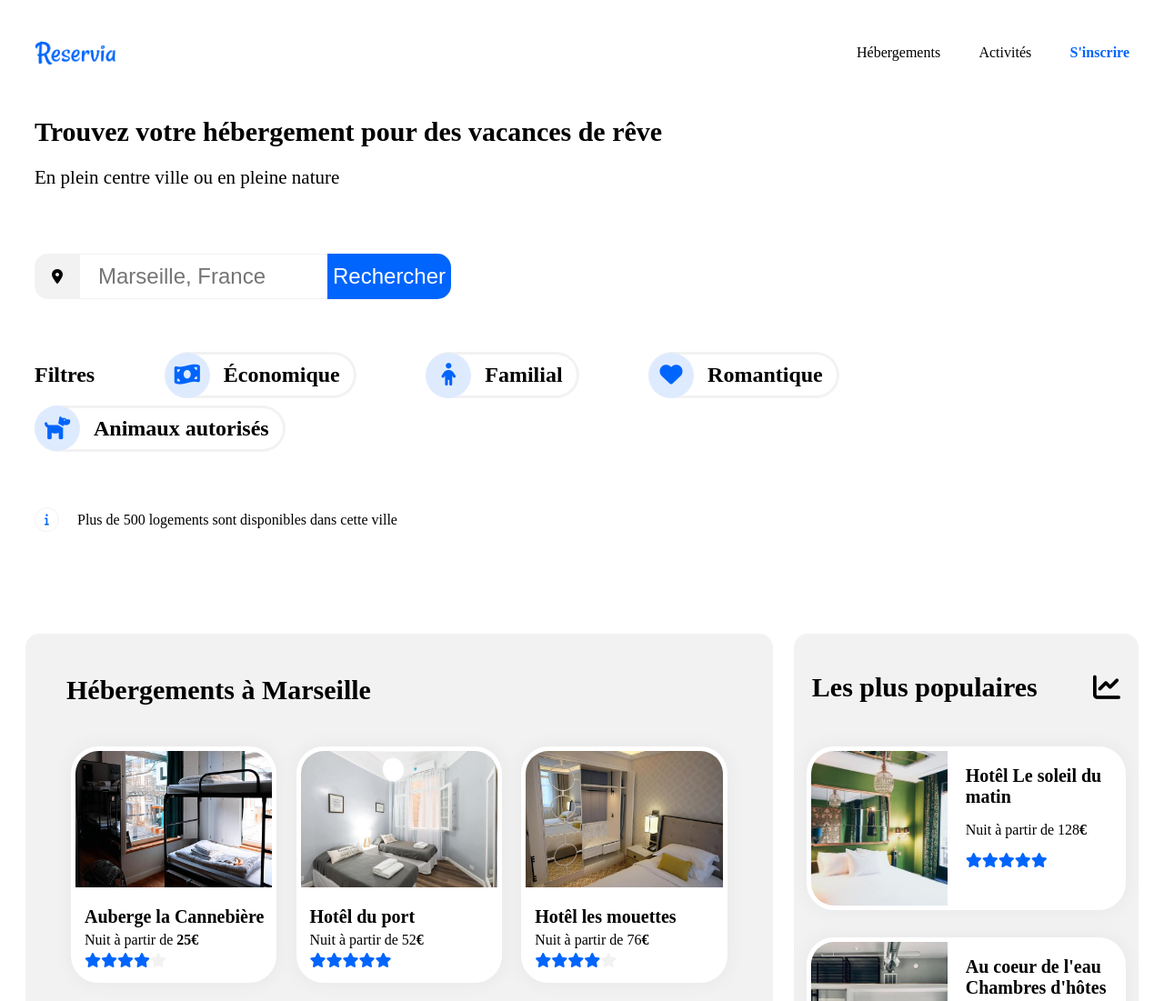
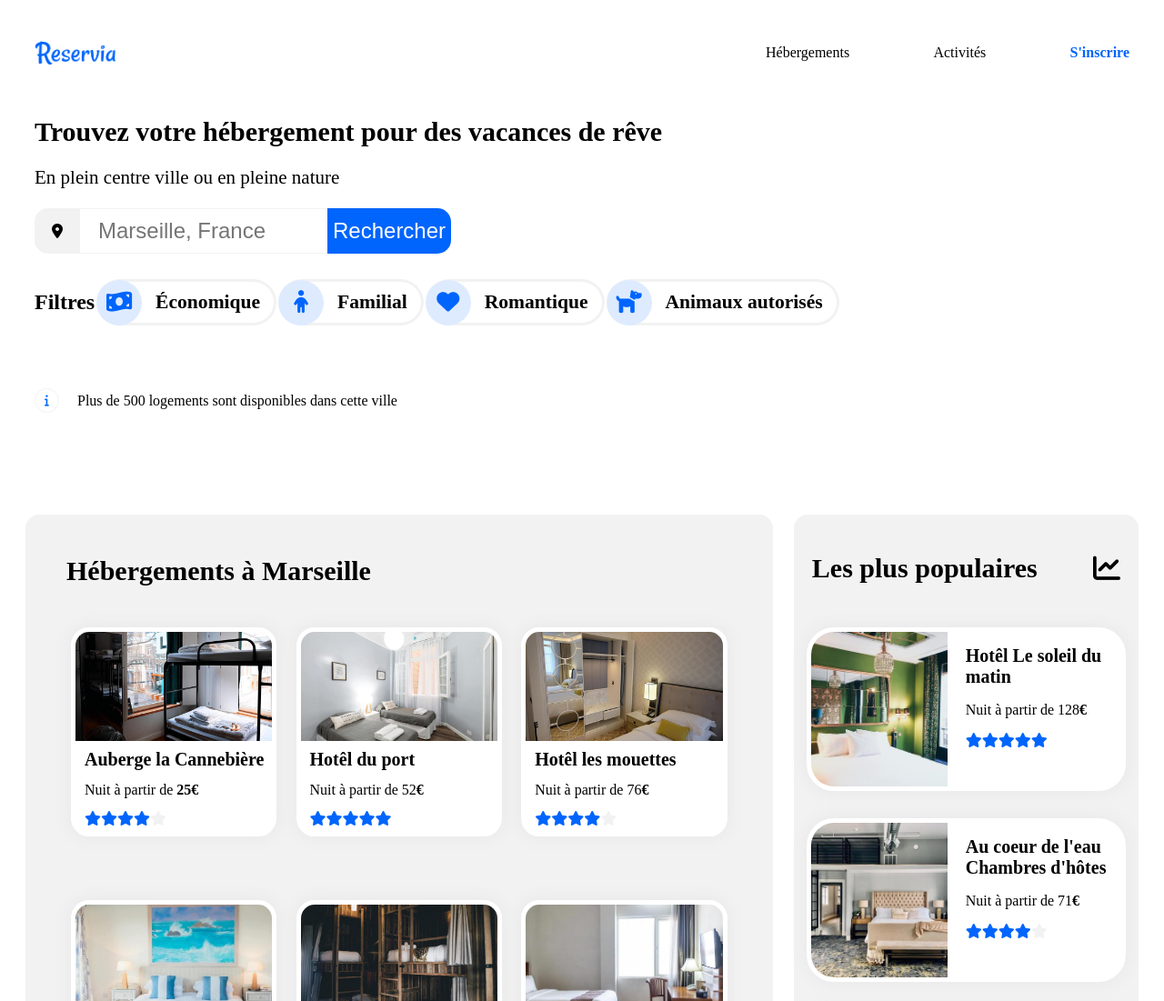
Before and after one commit to R-ZAK/RahmaniZakaria_2_15022021, a plain HTML site: page index.html in a window 1280 px wide. Shown: the top 1101 px of the page at 91% size. Drawn offline with Linux system fonts and the light colour scheme; a web font is replaced by a local one.

Commit message:
Update style.css

```diff
--- a/style.css
+++ b/style.css
@@ -44,7 +44,7 @@ header
 	display: flex;
 	list-style-type: none;
 	justify-content: space-between;
-	width: 300px;
+	width: 400px;
 	margin-right: 30px;
 	align-items: center;
 
@@ -91,7 +91,6 @@ header
 {
 	padding-left: 30px;
 	display: flex;
-	margin-top: 50px;
 }
 
 .rechercheicon
@@ -137,7 +136,7 @@ header
 .filtres
 {
 	display: flex;
-	margin-top: 50px;
+	margin-top: 20px;
 	margin-left: 30px;
 	width: 70%;
 	align-items: center;
@@ -178,6 +177,7 @@ header
 
 .textfiltre
 {
+	font-size: 0.9rem;
 	display: flex;
 	align-items: center;
 	padding-left: 15px;
@@ -248,6 +248,7 @@ header
 {
 	font-size: 20px;
 	margin-bottom: 0px;
+	margin-top: 5px;
 }
 
 .box-hebergements
@@ -263,10 +264,10 @@ header
 
 .img-hebergements
 {
-	height: 150px;
+	height: 120px;
 	width: 100%;
-	border-top-right-radius: 25px;
-	border-top-left-radius: 25px;
+	border-top-right-radius: 15px;
+	border-top-left-radius: 15px;
 	object-fit: cover;
 
 }
@@ -277,16 +278,16 @@ header
 	flex-direction: column;
 	border: solid white 5px;
 	background-color: white;
-	border-radius: 30px;
+	border-radius: 20px;
 	box-shadow: 0px 0px 15px 5px #ebebeb;
-	height: 250px;
+	height: 220px;
 	width: 30%;
 }
 
 .boxdescription1
 {
 	margin-left: 10px;
-	margin-bottom: 10px;
+	margin-bottom: 5px;
 	height: 100px;
 	display: flex;
 	flex-direction: column;
@@ -372,6 +373,7 @@ aside
 
 .boxdescription2
 {
+	margin-top: 10px;
 	margin-left: 20px;
 }
 
@@ -534,6 +536,11 @@ aside
 	margin-top: 10px;
 }
 
+.titrefooter {
+	font-size: 20px;
+}
+
+
 footer
 {
 	margin-top: 100px;
@@ -548,9 +555,10 @@ footer a
 
 .textfooter
 {
+	margin-top: 50px;
 	display: flex;
 	justify-content: space-between;
-	max-width: 1200px;
+	max-width: 1000px;
 	flex-wrap: wrap;
 	margin-left: 50px;
 }
```
